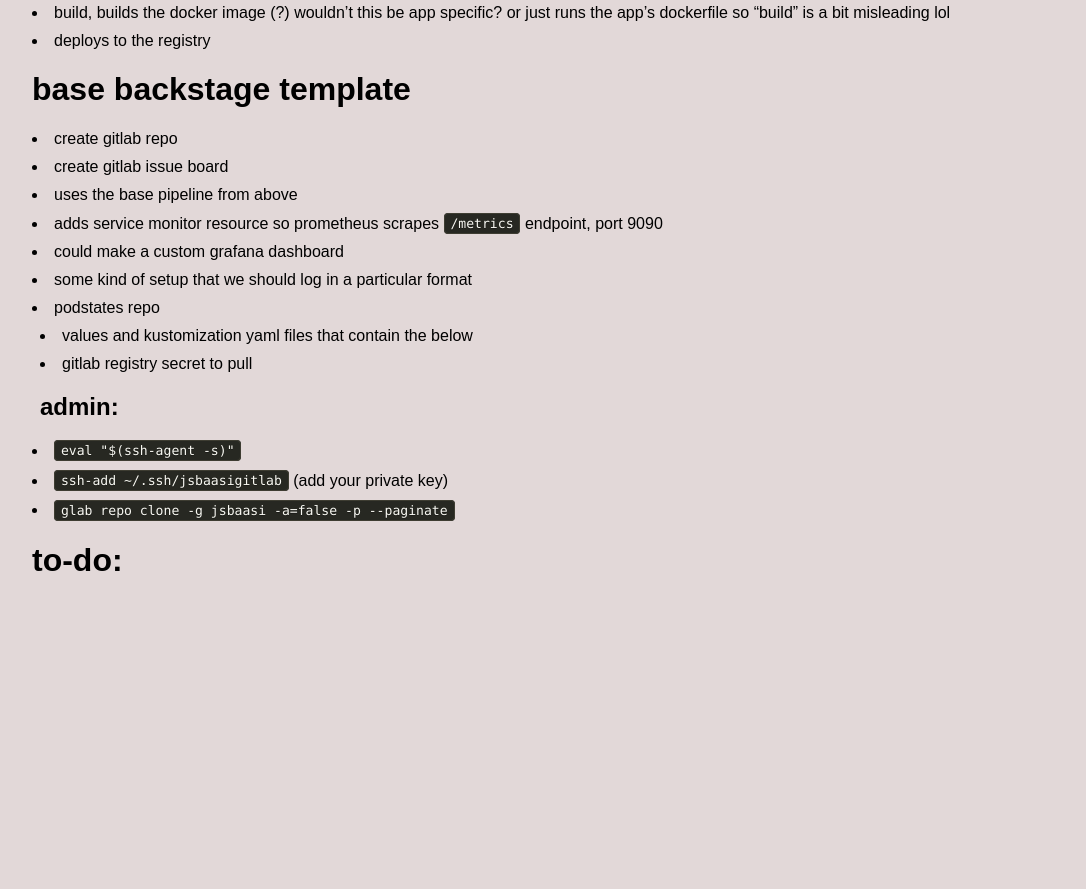
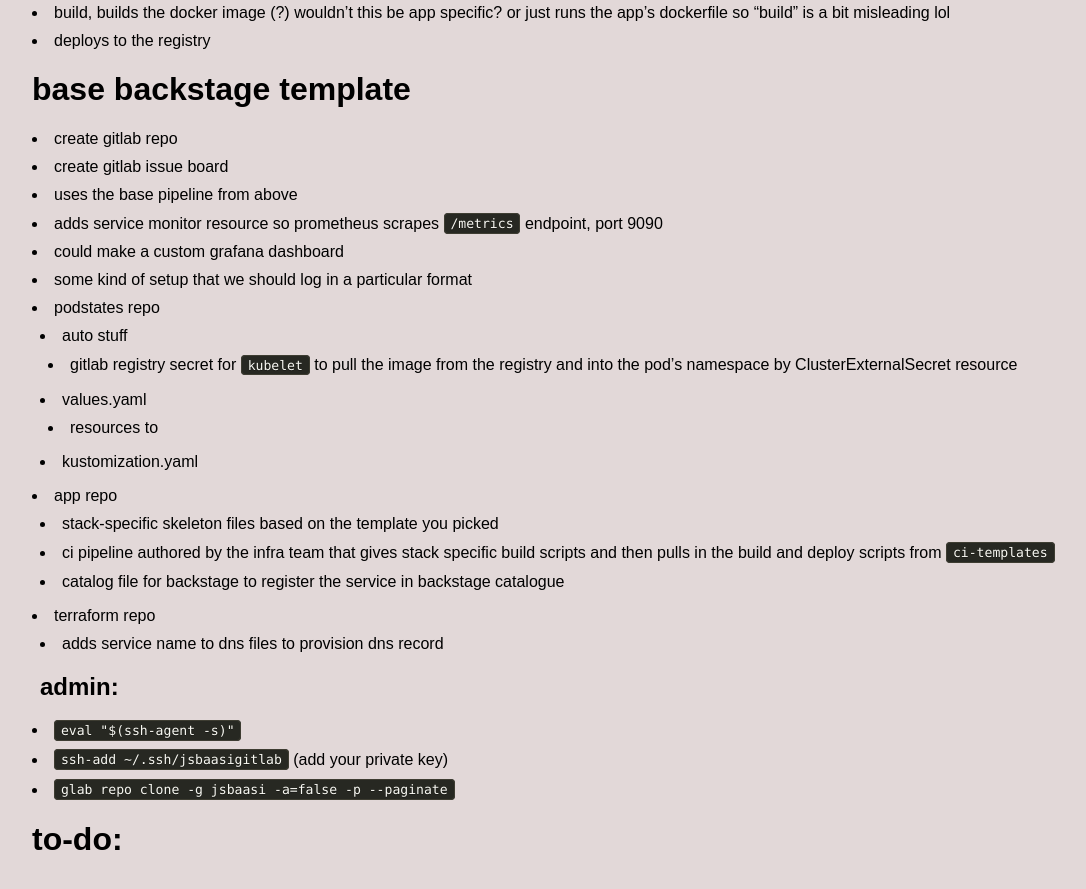
Before and after one commit to jsbaasi/jsbaasi.github.io, a Jekyll site: the page built from _posts/2026-04-17-gitops.md, in a window 1280 px wide and 900 px high, scrolled down 881 px. Shown: the top 889 px of the window, without its empty margins (89-1175 px from the left). Built offline with Jekyll 4.4.1, drawn with Linux system fonts in a browser that asks for light colours; before the commit the page ends 1501 px from its top, so only the background shows below that.

Commit message:
vault backup: 2026-05-03 14:03:35

```diff
--- a/_posts/2026-04-17-gitops.md
+++ b/_posts/2026-04-17-gitops.md
@@ -32,8 +32,17 @@
 - could make a custom grafana dashboard
 - some kind of setup that we should log in a particular format
 - podstates repo
-	- values and kustomization yaml files that contain the below
-	- gitlab registry secret to pull
+	- auto stuff
+		- gitlab registry secret for `kubelet` to pull the image from the registry and into the pod's namespace by ClusterExternalSecret resource
+	- values.yaml
+		- resources to
+	- kustomization.yaml
+- app repo
+	- stack-specific skeleton files based on the template you picked
+	- ci pipeline authored by the infra team that gives stack specific build scripts and then pulls in the build and deploy scripts from `ci-templates`
+	- catalog file for backstage to register the service in backstage catalogue
+- terraform repo
+	- adds service name to dns files to provision dns record
 ## admin:
 - `eval "$(ssh-agent -s)"`
 - `ssh-add ~/.ssh/jsbaasigitlab` (add your private key)
```
